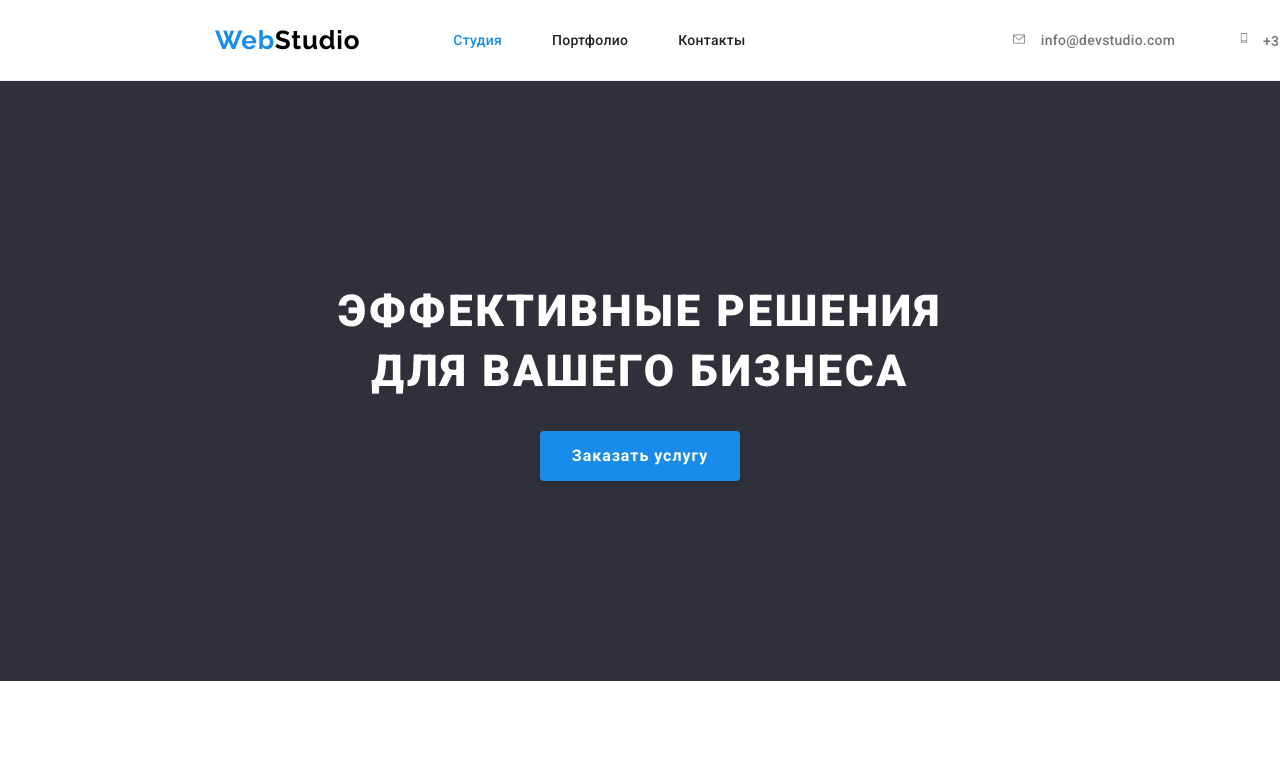
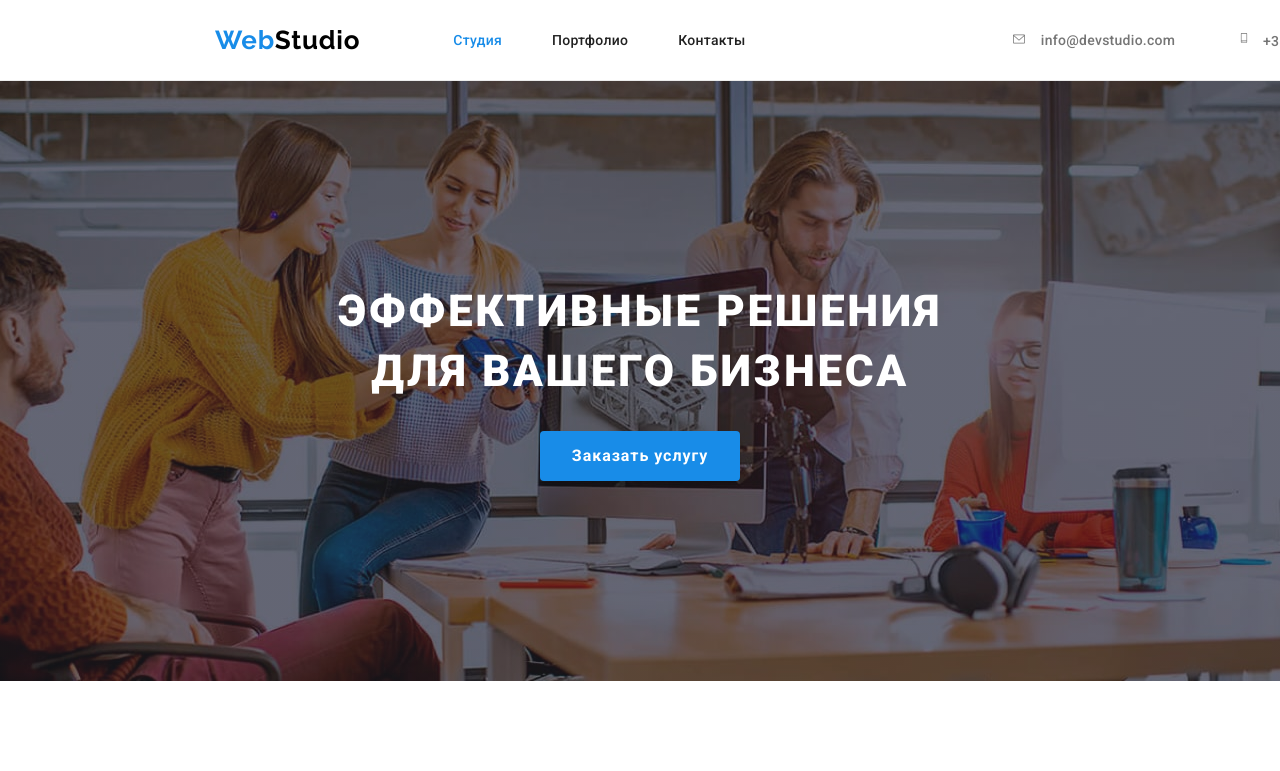
Before and after one commit to yelyzaveta05/goit-markup-hw-04., a plain HTML site: page index.html in a window 1280 px wide. Shown: the top 771 px of the page. Drawn offline with nearby package versions, Linux system fonts and the light colour scheme; the site is published under a folder, as on GitHub Pages, so addresses that start at the root find nothing.

Commit message:
Update styles.css

```diff
--- a/css/styles.css
+++ b/css/styles.css
@@ -218,7 +218,7 @@ button {
             rgba(47, 48, 58, 0.4),
             rgba(47, 48, 58, 0.4)
         ),
-        url("/images/bg-hero.jpg");
+        url("../images/bg-hero.jpg");
     background-repeat: no-repeat;
     background-position: center;
     background-size: cover;
```
